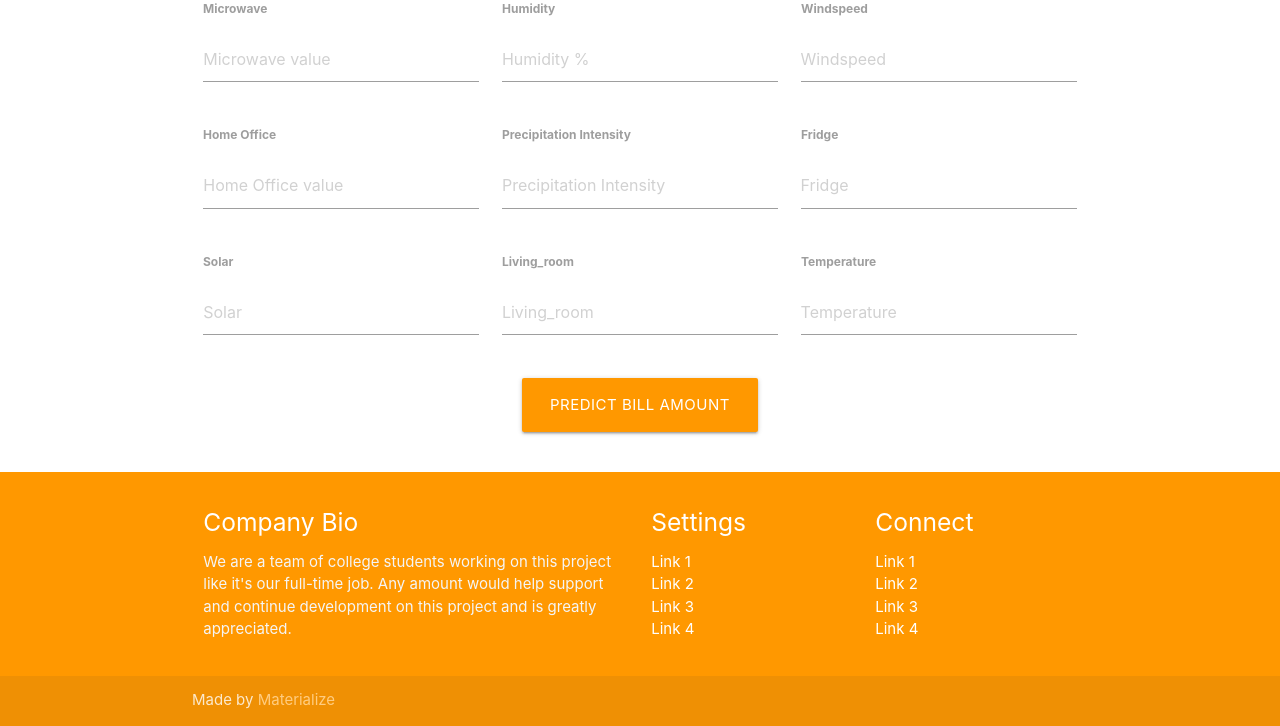
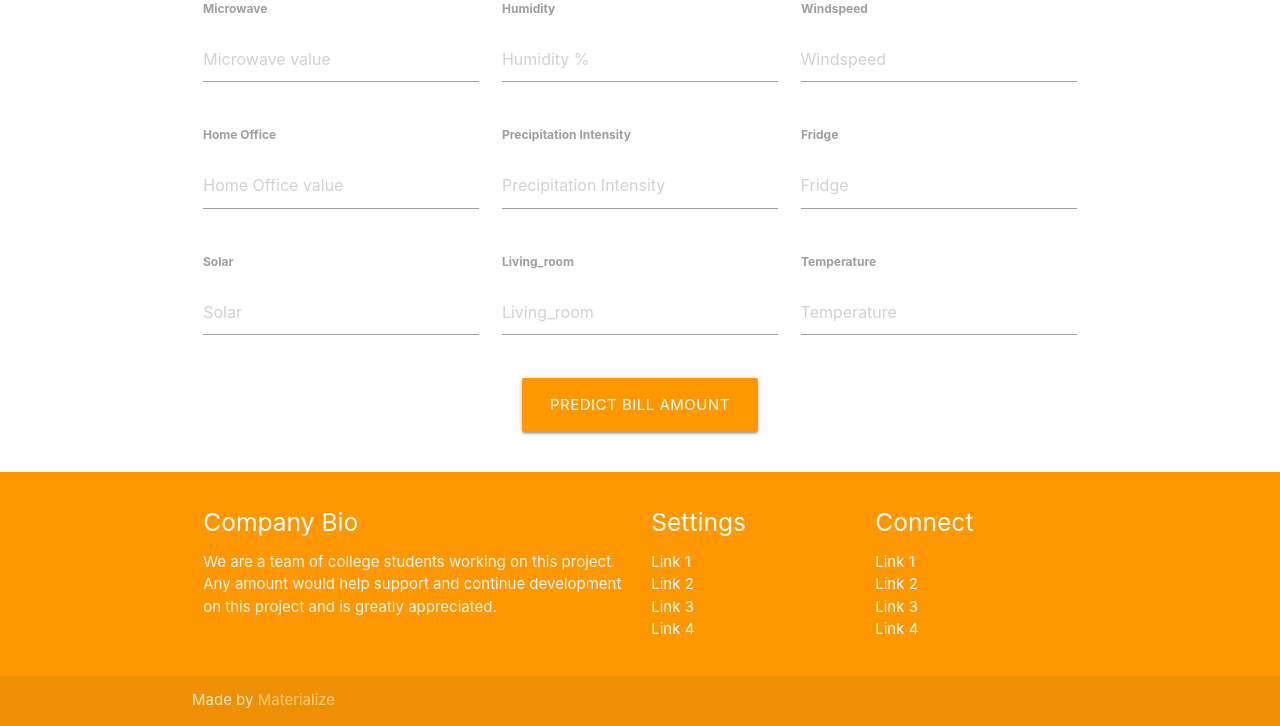
Before and after one commit to aleenakjames/Energy-Consumption-Prediction, a Flask app: page / in a window 1280 px wide. Shown: the part 335-1061 px from the top of the page. Run offline with Flask 3, Linux system fonts and the light colour scheme; some libraries are stand-ins or nearby versions.

```diff
--- a/templates/index.html
+++ b/templates/index.html
@@ -111,7 +111,7 @@
       <div class="row">
         <div class="col l6 s12">
           <h5 class="white-text">Company Bio</h5>
-          <p class="grey-text text-lighten-4">We are a team of college students working on this project like it's our full-time job. Any amount would help support and continue development on this project and is greatly appreciated.</p>
+          <p class="grey-text text-lighten-4">We are a team of college students working on this project. Any amount would help support and continue development on this project and is greatly appreciated.</p>
         </div>
         <div class="col l3 s12">
           <h5 class="white-text">Settings</h5>
```
Also changed, not shown: 3 other files.
